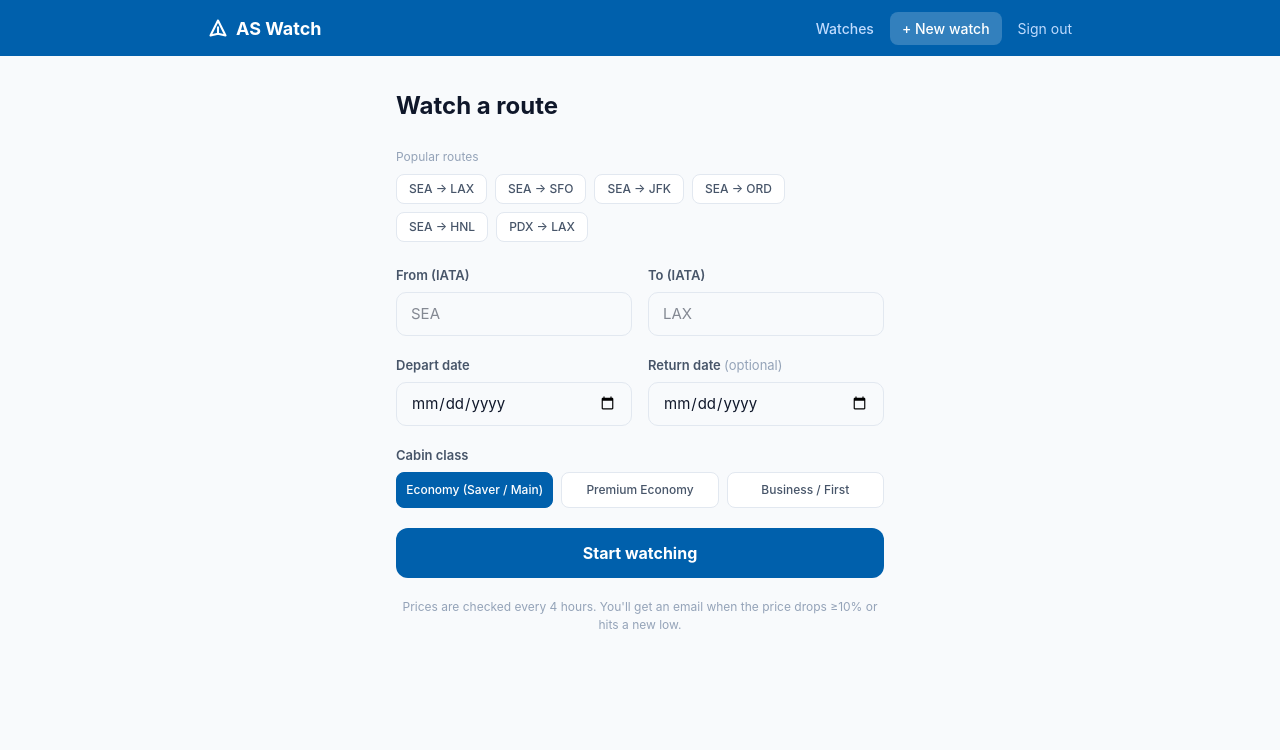
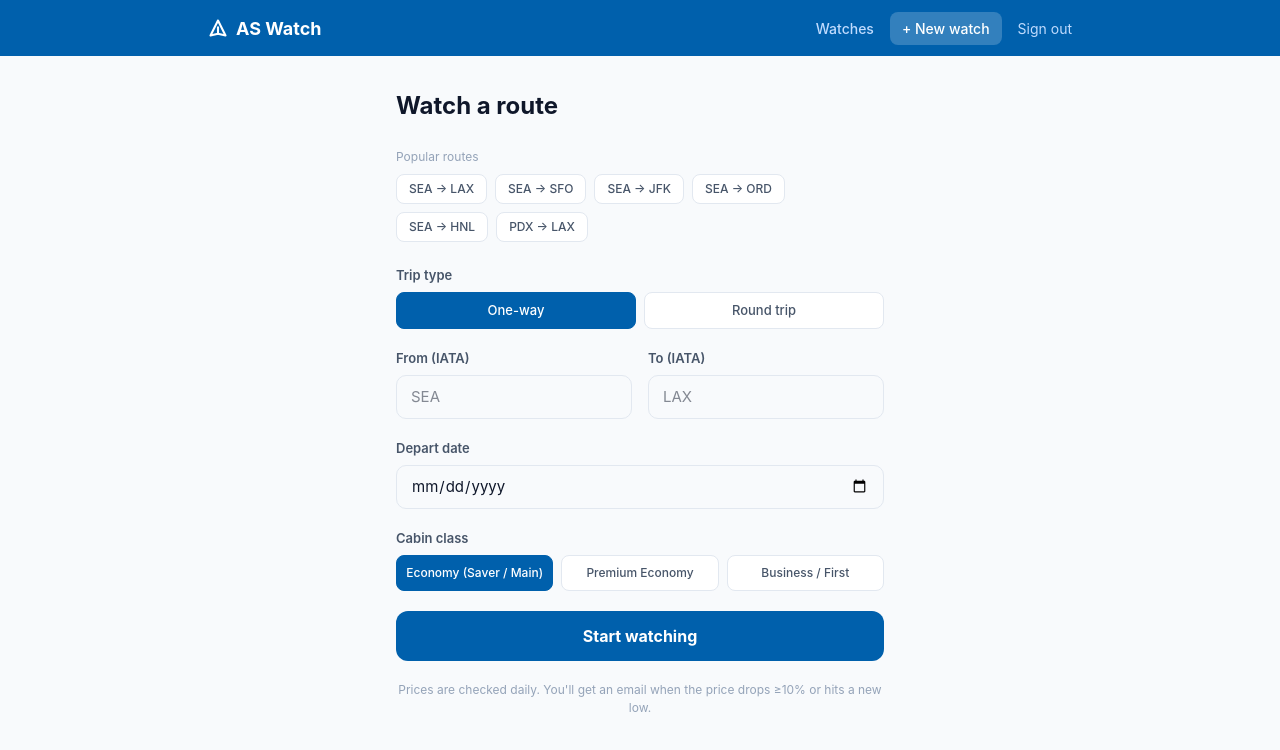
Before and after one commit to MACTEP-1/as-price-watcher, a Next.js app: page /watches/new in a window 1280 px wide. Shown: the top 750 px of the page. Built offline with nearby package versions, Linux system fonts and the light colour scheme; no server answers.

Commit message:
Explicit one-way/round-trip choice; fix flat-price display and homepage copy

```diff
--- a/app/api/watches/route.ts
+++ b/app/api/watches/route.ts
@@ -36,6 +36,26 @@ export async function POST(req: NextRequest) {
     return NextResponse.json({ error: 'departDate must be in the future' }, { status: 400 })
   }
 
+  /**
+   * Trip type is encoded by return_date: null = one-way, set = round trip.
+   * There is deliberately no separate trip_type column — two sources of
+   * truth for one fact drift apart.
+   *
+   * A returnDate BEFORE departDate is nonsense and was previously accepted,
+   * as was an accidental same-day return (the form's date picker allowed
+   * the departure date itself). Same-day is legitimate — a business
+   * day-trip — so it is allowed, but only when explicitly chosen; the UI
+   * now makes that choice deliberate and warns about it.
+   */
+  if (returnDate != null && returnDate !== '') {
+    if (returnDate < departDate) {
+      return NextResponse.json(
+        { error: 'returnDate cannot be before departDate' },
+        { status: 400 }
+      )
+    }
+  }
+
   // Prevent duplicates
   const { data: existing } = await supabase
     .from('watches')
@@ -58,7 +78,8 @@ export async function POST(req: NextRequest) {
       origin,
       destination,
       depart_date: departDate,
-      return_date: returnDate ?? null,
+      // Empty string must normalise to null, or it would read as a round trip
+      return_date: returnDate ? returnDate : null,
       cabin_class: cabinClass ?? 'economy',
     })
     .select()
--- a/app/page.tsx
+++ b/app/page.tsx
@@ -338,7 +338,7 @@ export default function Home() {
       {/* Hero */}
       <div style={s.hero}>
         <h1 style={s.heroTitle}>Find the best Alaska fare</h1>
-        <p style={s.heroSub}>Search cash & miles prices across a date range — no account needed</p>
+        <p style={s.heroSub}>Search cash prices across a date range — sign in to search and save watches</p>
       </div>
 
       {/* Search card */}
--- a/app/watches/new/page.tsx
+++ b/app/watches/new/page.tsx
@@ -9,6 +9,13 @@ const CABIN_OPTIONS = [
   { value: 'premium_economy', label: 'Premium Economy' },
   { value: 'business', label: 'Business / First' },
 ] as const
+
+const TRIP_OPTIONS = [
+  { value: 'one_way', label: 'One-way' },
+  { value: 'round_trip', label: 'Round trip' },
+] as const
+
+type TripType = (typeof TRIP_OPTIONS)[number]['value']
 
 const POPULAR_ROUTES = [
   { o: 'SEA', d: 'LAX', label: 'SEA → LAX' },
@@ -30,8 +37,22 @@ const labelStyle: React.CSSProperties = {
   color: '#475569', marginBottom: 6,
 }
 
+/**
+ * Shared pill style for the route / trip-type / cabin selectors.
+ * Standalone function rather than a key on a styles object — a
+ * Record<string, React.CSSProperties> cannot hold function values.
+ */
+const pill = (active: boolean): React.CSSProperties => ({
+  padding: '8px 14px', fontSize: 13, fontWeight: 500, borderRadius: 8,
+  border: `1.5px solid ${active ? '#0060ac' : '#e2e8f0'}`,
+  background: active ? '#0060ac' : '#fff',
+  color: active ? '#fff' : '#475569',
+  cursor: 'pointer', textAlign: 'center',
+})
+
 export default function NewWatchPage() {
   const router = useRouter()
+  const [tripType, setTripType] = useState<TripType>('one_way')
   const [form, setForm] = useState({
     origin: '', destination: '', departDate: '', returnDate: '', cabinClass: 'economy',
   })
@@ -42,8 +63,30 @@ export default function NewWatchPage() {
     setForm((f) => ({ ...f, [key]: value }))
   }
 
+  /**
+   * Switching to one-way clears any return date, so a stale value can never
+   * be submitted. This is the bug that produced a same-day round trip that
+   * nobody chose: the return field defaulted to allowing the departure date
+   * and there was no explicit trip-type decision anywhere.
+   */
+  function chooseTripType(next: TripType) {
+    setTripType(next)
+    if (next === 'one_way') set('returnDate', '')
+  }
+
   async function handleSubmit(e: React.FormEvent) {
     e.preventDefault()
+
+    // Client-side guard; the API enforces the same rules independently.
+    if (tripType === 'round_trip' && !form.returnDate) {
+      setError('Pick a return date, or switch to one-way.')
+      return
+    }
+    if (tripType === 'round_trip' && form.returnDate < form.departDate) {
+      setError('Return date cannot be before the departure date.')
+      return
+    }
+
     setLoading(true)
     setError('')
     const res = await fetch('/api/watches', {
@@ -53,7 +96,7 @@ export default function NewWatchPage() {
         origin: form.origin.toUpperCase().trim(),
         destination: form.destination.toUpperCase().trim(),
         departDate: form.departDate,
-        returnDate: form.returnDate || null,
+        returnDate: tripType === 'round_trip' ? form.returnDate : null,
         cabinClass: form.cabinClass,
       }),
     })
@@ -66,6 +109,8 @@ export default function NewWatchPage() {
   const tomorrow = new Date()
   tomorrow.setDate(tomorrow.getDate() + 1)
   const minDate = tomorrow.toISOString().split('T')[0]
+
+  const isRoundTrip = tripType === 'round_trip'
 
   return (
     <>
@@ -83,7 +128,7 @@ export default function NewWatchPage() {
                   key={r.label}
                   type="button"
                   onClick={() => { set('origin', r.o); set('destination', r.d) }}
-                  style={{ padding: '5px 12px', fontSize: 12, fontWeight: 500, borderRadius: 8, border: `1.5px solid ${active ? '#0060ac' : '#e2e8f0'}`, background: active ? '#0060ac' : '#fff', color: active ? '#fff' : '#475569', cursor: 'pointer' }}
+                  style={{ ...pill(active), padding: '5px 12px', fontSize: 12 }}
                 >
                   {r.label}
                 </button>
@@ -93,6 +138,23 @@ export default function NewWatchPage() {
         </div>
 
         <form onSubmit={handleSubmit} style={{ display: 'flex', flexDirection: 'column', gap: 20 }}>
+          {/* Trip type — must be chosen explicitly, never inferred */}
+          <div>
+            <label style={labelStyle}>Trip type</label>
+            <div style={{ display: 'flex', gap: 8 }}>
+              {TRIP_OPTIONS.map((t) => (
+                <button
+                  key={t.value}
+                  type="button"
+                  onClick={() => chooseTripType(t.value)}
+                  style={{ ...pill(tripType === t.value), flex: 1 }}
+                >
+                  {t.label}
+                </button>
+              ))}
+            </div>
+          </div>
+
           <div style={{ display: 'grid', gridTemplateColumns: '1fr 1fr', gap: 16 }}>
             <div>
               <label style={labelStyle}>From (IATA)</label>
@@ -104,36 +166,47 @@ export default function NewWatchPage() {
             </div>
           </div>
 
-          <div style={{ display: 'grid', gridTemplateColumns: '1fr 1fr', gap: 16 }}>
+          <div style={{ display: 'grid', gridTemplateColumns: isRoundTrip ? '1fr 1fr' : '1fr', gap: 16 }}>
             <div>
               <label style={labelStyle}>Depart date</label>
               <input type="date" required min={minDate} value={form.departDate} onChange={(e) => set('departDate', e.target.value)} style={inputStyle} />
             </div>
+
+            {/* Only rendered for a round trip, so a one-way can never carry one */}
+            {isRoundTrip && (
               <div>
-              <label style={labelStyle}>
-                Return date{' '}
-                <span style={{ color: '#94a3b8', fontWeight: 400 }}>(optional)</span>
-              </label>
-              <input type="date" min={form.departDate || minDate} value={form.returnDate} onChange={(e) => set('returnDate', e.target.value)} style={inputStyle} />
+                <label style={labelStyle}>Return date</label>
+                <input
+                  type="date"
+                  required
+                  min={form.departDate || minDate}
+                  value={form.returnDate}
+                  onChange={(e) => set('returnDate', e.target.value)}
+                  style={inputStyle}
+                />
               </div>
+            )}
           </div>
+
+          {isRoundTrip && form.returnDate && form.returnDate === form.departDate && (
+            <div style={{ padding: '10px 14px', background: '#fffbeb', color: '#b45309', fontSize: 13, borderRadius: 8 }}>
+              Same-day return — this prices a there-and-back on {form.departDate}. Intended?
+            </div>
+          )}
 
           <div>
             <label style={labelStyle}>Cabin class</label>
             <div style={{ display: 'flex', gap: 8 }}>
-              {CABIN_OPTIONS.map((c) => {
-                const active = form.cabinClass === c.value
-                return (
+              {CABIN_OPTIONS.map((c) => (
                 <button
                   key={c.value}
                   type="button"
                   onClick={() => set('cabinClass', c.value)}
-                    style={{ flex: 1, padding: '8px 4px', fontSize: 12, fontWeight: 500, borderRadius: 8, border: `1.5px solid ${active ? '#0060ac' : '#e2e8f0'}`, background: active ? '#0060ac' : '#fff', color: active ? '#fff' : '#475569', cursor: 'pointer', textAlign: 'center' }}
+                  style={{ ...pill(form.cabinClass === c.value), flex: 1, padding: '8px 4px', fontSize: 12 }}
                 >
                   {c.label}
                 </button>
-                )
-              })}
+              ))}
             </div>
           </div>
 
@@ -152,7 +225,7 @@ export default function NewWatchPage() {
           </button>
 
           <p style={{ margin: 0, fontSize: 12, textAlign: 'center', color: '#94a3b8' }}>
-            Prices are checked every 4 hours. You&apos;ll get an email when the price drops ≥10% or hits a new low.
+            Prices are checked daily. You&apos;ll get an email when the price drops ≥10% or hits a new low.
           </p>
         </form>
       </main>
--- a/lib/utils.ts
+++ b/lib/utils.ts
@@ -34,6 +34,20 @@ export function pctChange(current: number | null, prev: number | null): number |
 
 export function formatPctChange(pct: number | null): string {
   if (pct === null) return ''
-  const sign = pct < 0 ? '▼ ' : '▲ '
-  return `${sign}${Math.abs(Math.round(pct))}%`
+  const rounded = Math.round(pct)
+  // A flat price is not an increase. Previously 0 fell through to the ▲
+  // branch and rendered as "▲ 0%" in red, reading as bad news.
+  if (rounded === 0) return 'no change'
+  const sign = rounded < 0 ? '▼ ' : '▲ '
+  return `${sign}${Math.abs(rounded)}%`
 }
+
+/**
+ * Colour for a price change: green when it drops (good for the watcher),
+ * red when it rises, neutral grey when flat. Kept next to formatPctChange
+ * so the two can't disagree about what counts as "no change".
+ */
+export function changeColor(pct: number | null): string {
+  if (pct === null || Math.round(pct) === 0) return '#94a3b8'
+  return pct < 0 ? '#16a34a' : '#ef4444'
+}
```
Also changed, not shown: app/watches/[id]/page.tsx (+9 -5 lines), components/WatchCard.tsx (+6 -4 lines), 2 other files (tests, documents, lock files or other folders). Lines whose indentation alone changed are shown as unchanged.
